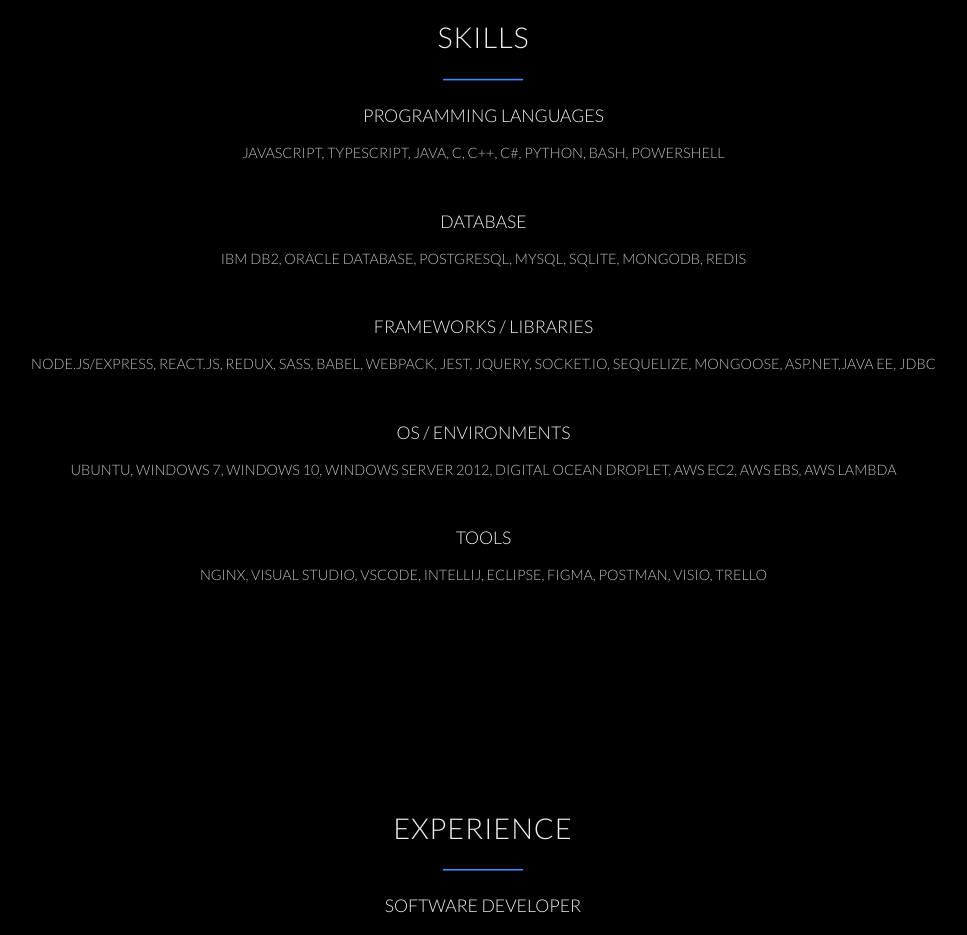
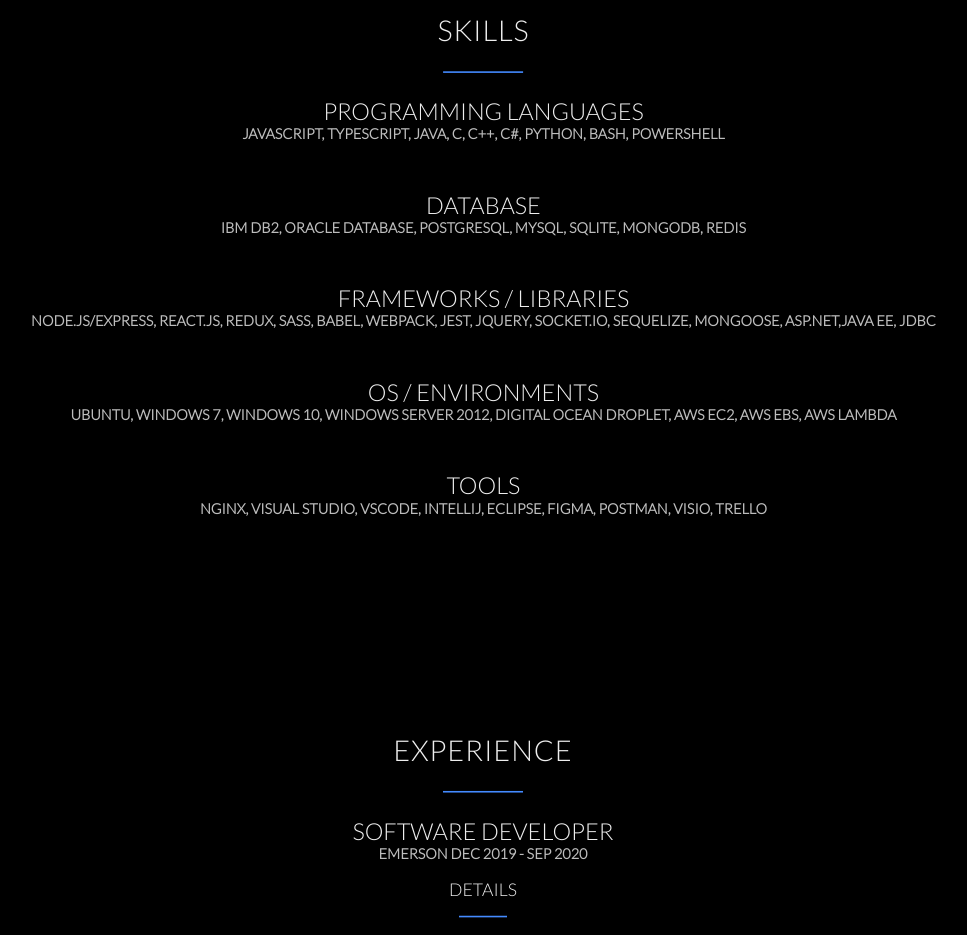
Before and after one commit to cyh0968/portfolio-website, a Next.js app: page / in a window 1280 px wide. Shown: the part 1140-2075 px from the top of the page, without its empty margins (157-1124 px from the left). Built offline with nearby package versions, Linux system fonts and the light colour scheme.

Commit message:
fix: added heading styles to util styles and removed heading styles from global style

```diff
--- a/pages/homepage/homepage.component.jsx
+++ b/pages/homepage/homepage.component.jsx
@@ -1,4 +1,5 @@
 import styles from './homepage.module.scss';
+import utilStyles from '../../styles/utils.module.scss';
 import { Layout } from '../../components/layout';
 import { LinkedInIcon, GithubIcon, TwitterIcon, MailIcon, ResumeIcon } from '../../components/ui-components';
 
@@ -7,7 +8,7 @@ function Homepage() {
         <Layout>
             <section className="section" id="about">
                 <div className="section__content">
-                    <h1>About</h1>
+                    <h1 className={utilStyles.heading2Xl}>About</h1>
                     <div className="text-container">
                         <p>Hello, I'm Yohan. Thank you for visiting my website!</p>
                         <p className="long-copy">
@@ -23,46 +24,46 @@ function Homepage() {
                     </div>
                 </div>
                 <div className="section__content">
-                    <h2>Skills</h2>
+                    <h2 className={utilStyles.headingXl}>Skills</h2>
                     <div className="text-container">
-                        <h3>Programming Languages</h3>
-                        <span className="subheading">
+                        <h3 className={utilStyles.headingLg}>Programming Languages</h3>
+                        <h4 className={utilStyles.headingMd}>
                             JavaScript, Typescript, Java, C, C++, C#, Python, Bash, Powershell
-                        </span>
+                        </h4>
                     </div>
                     <div className="text-container">
-                        <h3>Database</h3>
-                        <span className="subheading">
+                        <h3 className={utilStyles.headingLg}>Database</h3>
+                        <h4 className={utilStyles.headingMd}>
                             IBM DB2, Oracle Database, PostgreSQL, MySQL, SQLite, MongoDB, Redis
-                        </span>
+                        </h4>
                     </div>
                     <div className="text-container">
-                        <h3>Frameworks / Libraries</h3>
-                        <span className="subheading">
+                        <h3 className={utilStyles.headingLg}>Frameworks / Libraries</h3>
+                        <h4 className={utilStyles.headingMd}>
                             Node.js/express, React.js, Redux, SASS, Babel, Webpack, Jest, jQuery, Socket.io, Sequelize,
                             Mongoose, ASP.net,Java EE, JDBC
-                        </span>
+                        </h4>
                     </div>
                     <div className="text-container">
-                        <h3>OS / Environments</h3>
-                        <span className="subheading">
+                        <h3 className={utilStyles.headingLg}>OS / Environments</h3>
+                        <h4 className={utilStyles.headingMd}>
                             Ubuntu, Windows 7, Windows 10, Windows Server 2012, Digital Ocean Droplet, AWS EC2, AWS EBS,
                             AWS Lambda
-                        </span>
+                        </h4>
                     </div>
 
                     <div className="text-container">
-                        <h3>Tools</h3>
-                        <span className="subheading">
+                        <h3 className={utilStyles.headingLg}>Tools</h3>
+                        <h4 className={utilStyles.headingMd}>
                             Nginx, Visual Studio, VSCode, IntelliJ, Eclipse, Figma, Postman, Visio, Trello
-                        </span>
+                        </h4>
                     </div>
                 </div>
                 <div className="section__content">
-                    <h2>Experience</h2>
+                    <h2 className={utilStyles.headingXl}>Experience</h2>
                     <div className="text-container">
-                        <h3>Software Developer</h3>
-                        <span className="subheading">Emerson DEC 2019 - SEP 2020</span>
+                        <h3 className={utilStyles.headingLg}>Software Developer</h3>
+                        <h4 className={utilStyles.headingMd}>Emerson DEC 2019 - SEP 2020</h4>
                         <span className="details">details</span>
                         <div className="paragraph">
                             <ul>
@@ -88,8 +89,8 @@ function Homepage() {
                         </div>
                     </div>
                     <div className="text-container">
-                        <h3>ITS Technologist</h3>
-                        <span className="subheading">Seneca College Apr 2019 - Aug 2019</span>
+                        <h3 className={utilStyles.headingLg}>ITS Technologist</h3>
+                        <h4 className={utilStyles.headingMd}>Seneca College Apr 2019 - Aug 2019</h4>
                         <span className="details">details</span>
                         <div className="paragraph">
                             <ul>
@@ -106,17 +107,17 @@ function Homepage() {
                     </div>
                 </div>
                 <div className="section__content">
-                    <h2>Education</h2>
+                    <h2 className={utilStyles.headingXl}>Education</h2>
                     <div className="text-container">
-                        <h3>Computer Programming and Analysis</h3>
-                        <span className="subheading">Seneca College JAN 2018 - DEC 2020</span>
+                        <h3 className={utilStyles.headingLg}>Computer Programming and Analysis</h3>
+                        <h4 className={utilStyles.headingMd}>Seneca College JAN 2018 - DEC 2020</h4>
                     </div>
                 </div>
             </section>
             <section className="section" id="project">
                 <div className="section__content">
-                    <h1>Project</h1>
-                    <h2>Fleamarket</h2>
+                    <h1 className={utilStyles.heading2Xl}>Project</h1>
+                    <h2 className={utilStyles.headingXl}>Fleamarket</h2>
                     <div className="text-container">
                         <span className="details">Description</span>
                         <div className="paragraph">
@@ -126,7 +127,7 @@ function Homepage() {
                             the API server and the client-side react application
                         </div>
                         <p>
-                            <span className="subheading">Github:</span>&nbsp;
+                            <h4 className={utilStyles.headingMd}>Github:</h4>&nbsp;
                             <a href="https://github.com/yohan-choi-dev/fleamarket-backend" target="_blank">
                                 backend
                             </a>
@@ -136,7 +137,7 @@ function Homepage() {
                             </a>
                         </p>
                     </div>
-                    <h2>Employee Management System</h2>
+                    <h2 className={utilStyles.headingXl}>Employee Management System</h2>
                     <div className="text-container">
                         <span className="details">Description</span>
                         <div className="paragraph">
@@ -144,7 +145,7 @@ function Homepage() {
                             server-side JavaScript technologies such as node.js/express.js, MongoDB, and PostgreSQL
                         </div>
                         <p>
-                            <span className="subheading">Github:</span>&nbsp;
+                            <h4 className={utilStyles.headingMd}>Github:</h4>&nbsp;
                             <a href="https://github.com/yohan-choi-dev/employee-management-system" target="_blank">
                                 repository
                             </a>
@@ -154,7 +155,7 @@ function Homepage() {
             </section>
             <section className="section" id="contact">
                 <div className="section__content">
-                    <h1>Contact</h1>
+                    <h1 className={utilStyles.heading2Xl}>Contact</h1>
                     <div className="icon__container">
                         <ul>
                             <li>
--- a/styles/global.scss
+++ b/styles/global.scss
@@ -66,48 +66,6 @@ body {
 .section__content:active,
 .section__content:hover {
     transform: scale(1);
-}
-
-/* Headings */
-h1,
-h2,
-h3 {
-    color: var(--white);
-    font-weight: 300;
-    text-transform: uppercase;
-}
-
-h1 {
-    margin-top: 0;
-    margin-bottom: 1.25rem;
-    font-size: 2.4rem;
-    text-align: center;
-    word-spacing: 4px;
-    letter-spacing: 1px;
-}
-
-h2 {
-    margin-bottom: 1.5rem;
-    font-size: 1.8rem;
-    text-align: center;
-    word-spacing: 2px;
-    letter-spacing: 1px;
-}
-
-h2::after {
-    display: block;
-    height: 0.1rem;
-    background-color: var(--accent-color);
-    content: '';
-    width: 5rem;
-    margin: 0 auto;
-    margin-top: 1.5rem;
-}
-
-h3 {
-    margin-bottom: 0.75rem;
-    font-size: 1.1rem;
-    text-align: center;
 }
 
 /* Links */
--- /dev/null
+++ b/styles/utils.module.scss
@@ -0,0 +1,111 @@
+/* Headings */
+
+.heading2Xl {
+    color: var(--white);
+    font-weight: 300;
+    text-transform: uppercase;
+    margin-top: 0;
+    margin-bottom: 1.25rem;
+    font-size: 2.4rem;
+    text-align: center;
+    word-spacing: 4px;
+    letter-spacing: 1px;
+}
+
+.headingXl {
+    color: var(--white);
+    font-weight: 300;
+    text-transform: uppercase;
+    margin-bottom: 1.5rem;
+    font-size: 1.8rem;
+    text-align: center;
+    word-spacing: 2px;
+    letter-spacing: 1px;
+
+    &::after {
+        display: block;
+        height: 0.1rem;
+        background-color: var(--accent-color);
+        content: '';
+        width: 5rem;
+        margin: 0 auto;
+        margin-top: 1.5rem;
+    }
+}
+
+.headingLg {
+    color: var(--white);
+    font-weight: 300;
+    text-transform: uppercase;
+}
+
+.headingMd {
+    font-size: 0.9rem;
+    text-align: center;
+    text-transform: uppercase;
+    color: var(--light-grey);
+}
+
+// /* Links */
+// a,
+// a:link,
+// a:visited {
+//     text-decoration: none;
+//     color: var(--white);
+// }
+
+// a:hover,
+// a:active {
+//     color: var(--accent-color);
+//     transition: all 0.4s;
+// }
+
+// li::before {
+//     /* content: '\25CF';  */
+//     margin-right: 0.25rem;
+// }
+// /* List */
+// li {
+//     list-style: none;
+//     margin-bottom: 0.3rem;
+// }
+
+// /* Paragraphs */
+// .long-copy {
+//     line-height: 1.45;
+// }
+
+// .small {
+//     font-size: smaller;
+//     text-align: center;
+// }
+
+// .text-container {
+//     margin-bottom: 3rem;
+//     text-align: center;
+//     z-index: 1;
+// }
+
+// .paragraph {
+//     width: 25rem;
+//     margin: 0 auto 0.5rem;
+//     font-size: 0.9rem;
+//     /* text-align: center; */
+//     color: var(--white);
+// }
+
+// .details {
+//     margin-top: 1rem;
+//     display: block;
+//     font-size: 1.1rem;
+//     text-transform: uppercase;
+// }
+
+// .details::after {
+//     display: block;
+//     width: 3rem;
+//     height: 0.1rem;
+//     margin: 1rem auto;
+//     content: '';
+//     background-color: var(--accent-color);
+// }
```
